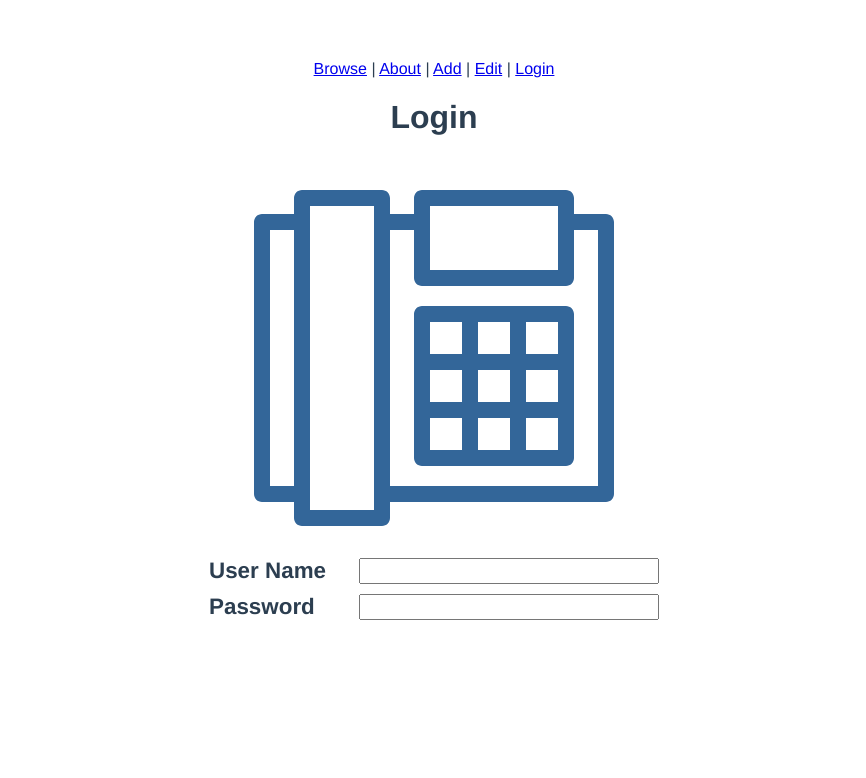
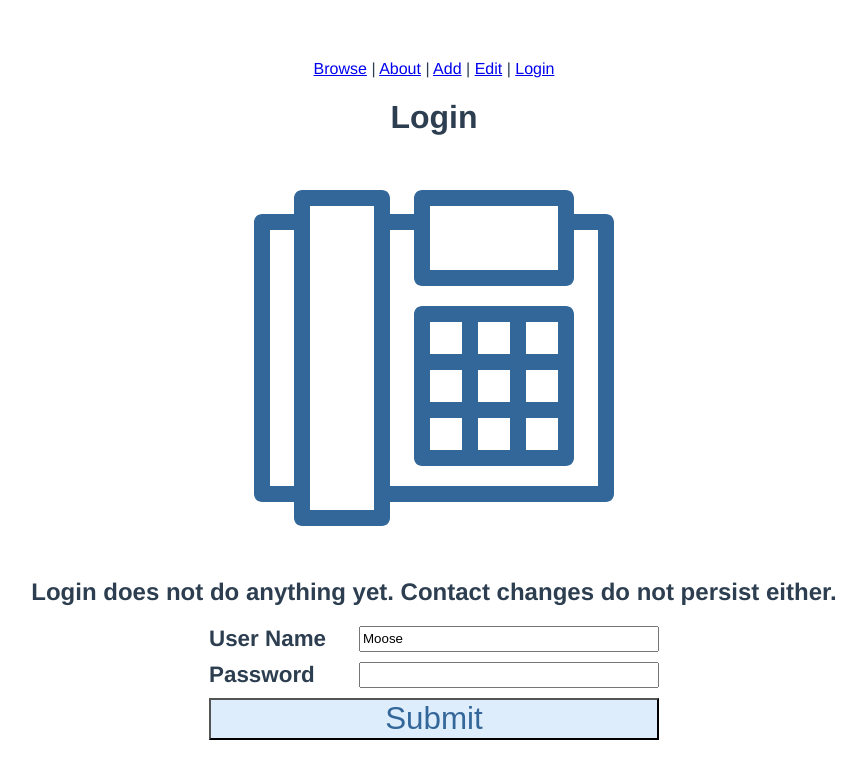
Before and after one commit to egomadking/contact-list, a Vue app: page /login in a window 1280 px wide. Shown: the top 778 px of the page, without its empty margins (206-1072 px from the left). Built offline with nearby package versions, Linux system fonts and the light colour scheme.

Commit message:
dummy login added

```diff
--- a/src/components/LogOn.vue
+++ b/src/components/LogOn.vue
@@ -1,12 +1,22 @@
 <template>
   <div class="login-wrapper">
     <img :src="require('@/assets/phone.svg')" />
-    <form action="" method="get">
+    <h2>
+      Login does not do anything yet. Contact changes do not persist either.
+    </h2>
+    <form
+      id="loginForm"
+      @submit.prevent="submitLoginDetails"
+      action=""
+      method="get"
+    >
       <label for="username">User Name</label>
-      <input type="text" id="username" />
+      <input type="text" id="username" :value="username" />
 
       <label for="password">Password</label>
-      <input type="password" id="password" />
+      <input type="password" id="password" :value="password" />
+
+      <input type="submit" value="Submit" />
     </form>
   </div>
 </template>
@@ -14,8 +24,20 @@
 <script>
 import LoginService from '@/services/LoginService.js';
 export default {
+  data() {
+    return {
+      username: 'Moose',
+      password: ''
+    };
+  },
   created() {
     LoginService.helloWorld();
+  },
+  methods: {
+    submitLoginDetails() {
+      console.log('doing login stuff');
+      this.$router.push({ path: '/' });
+    }
   }
 };
 </script>
@@ -31,6 +53,12 @@ form {
   & label {
     text-align: left;
   }
+  & input[type='submit'] {
+    background-color: #deedfc;
+    color: #336699;
+    font-size: 1.4em;
+    grid-column: 1/3;
+  }
 }
 img {
   height: 50vmin;
```
